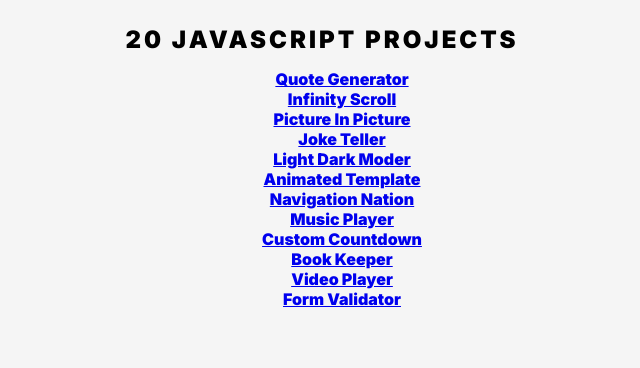
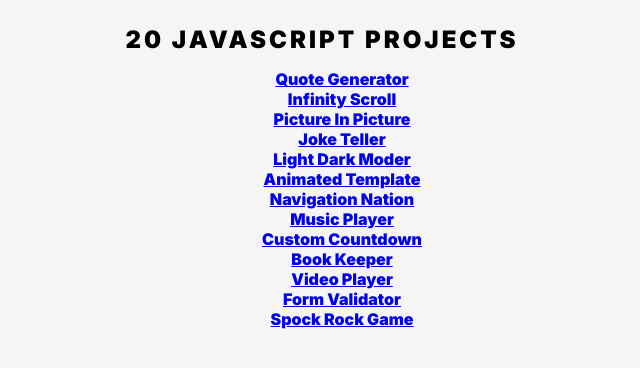
Before and after one commit to yarocruz/20-js-projects, a plain HTML site: page index.html in a window 1280 px wide. Shown: the whole page, without its empty margins (318-958 px from the left). Drawn offline with Linux system fonts and the light colour scheme.

Commit message:
updated index and readme

```diff
--- a/index.html
+++ b/index.html
@@ -27,6 +27,7 @@
         <li><a href="https://yarocruz.github.io/20-js-projects/book-keeper/">Book Keeper</a></li>
         <li><a href="https://yarocruz.github.io/20-js-projects/video-player/">Video Player</a></li>
         <li><a href="https://yarocruz.github.io/20-js-projects/form-validator/">Form Validator</a></li>
+        <li><a href="https://yarocruz.github.io/20-js-projects/spock-rock-game/">Spock Rock Game</a></li>
     </ul>
     <!-- Script -->
     <script src="script.js"></script>
```
Also changed, not shown: 2 other files.
